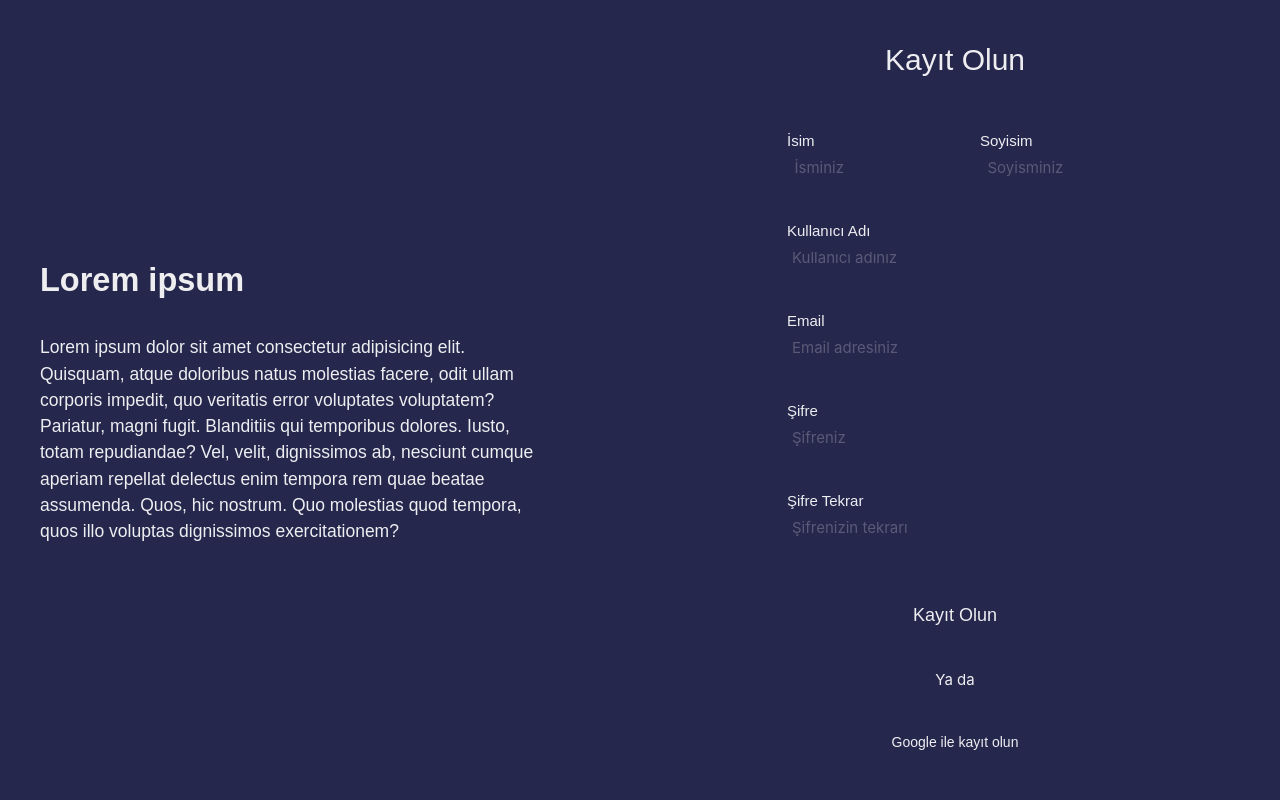
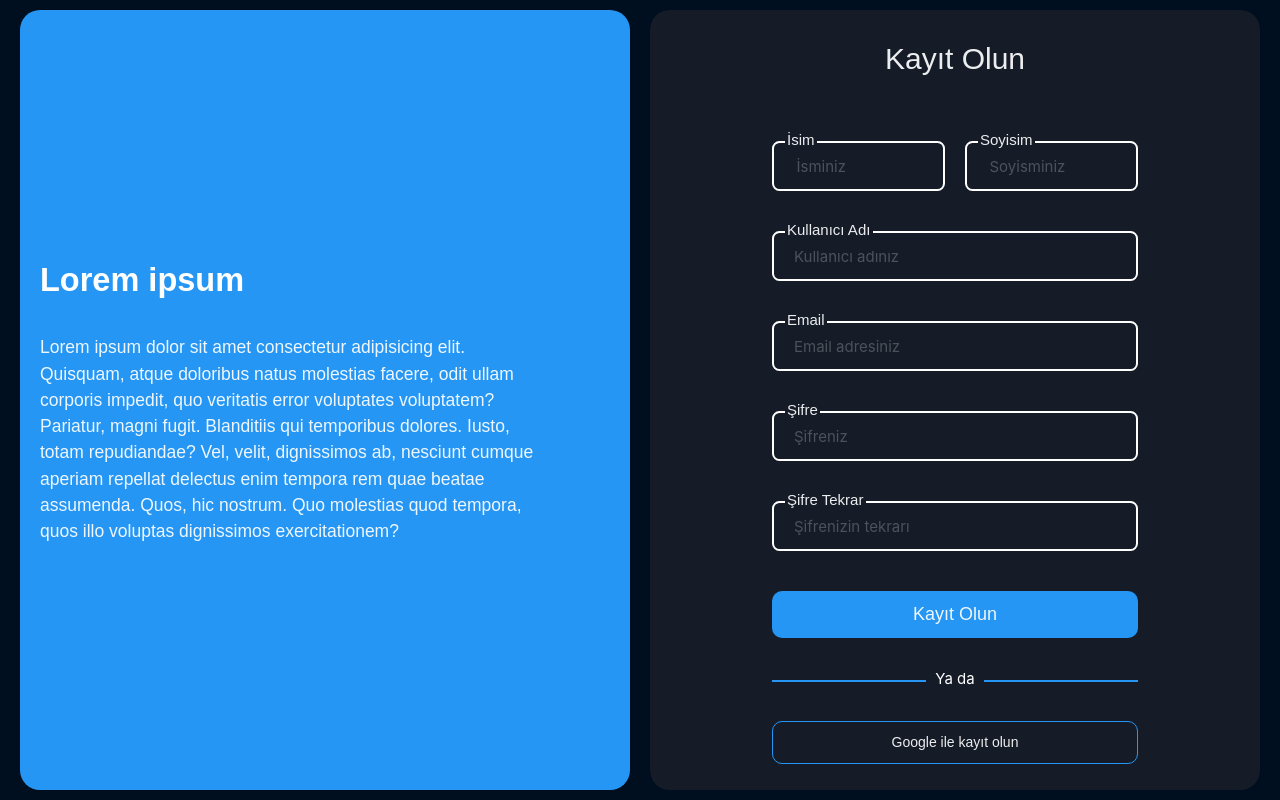
Before and after one commit to hukuki/frontend-main, a Next.js app: page /register in a window 1280 px wide. Built offline with nearby package versions, Linux system fonts and the light colour scheme.

Commit message:
Fixed the UI. Changed the signup api endpoint to register. TODO: Form validation on the frontend

```diff
--- /dev/null
+++ b/src/pages/api/register.js
@@ -0,0 +1,12 @@
+import { createUserWithEmailAndPassword } from "firebase/auth";
+import auth from "../../utils/auth"
+export default async function handler(req, res) {
+  if (req.method !== "POST") return res.status(405).send();
+  try {
+    const {email, password} = req.body;
+    const response = await createUserWithEmailAndPassword(auth, email, password)
+    console.log(response.json())
+  } catch (err) {
+    console.log(err)
+  }
+}
--- a/src/pages/api/signup.js
+++ /dev/null
@@ -1,56 +0,0 @@
-import { createUserWithEmailAndPassword } from "firebase/auth";
-import auth from "../../utils/auth"
-import firestore from "../../utils/firestore"
-import { collection, addDoc } from "firebase/firestore"
-export default async function handler(req, res) {
-  if (req.method !== "POST") return res.status(405).send();
-  try {
-    const {firstname, lastname, username, email, password} = req.body;
-    const response = await createUserWithEmailAndPassword(auth, email, password)
-    try {
-      const newUser = await addDoc(collection(firestore, "users"), {
-        firstname,
-        lastname,
-        username,
-        email,
-      })
-      console.log(newUser.id)
-    } catch (err) {
-        console.log(err)
-    }
-  } catch (err) {
-    console.log(err)
-  }
-
-  /*
-  const params = {
-    ClientId: process.env.COGNITO_CLIENT_ID,
-    Password: req.body.password,
-    Username: req.body.email,
-    UserAttributes: [
-      { Name: "given_name", Value: req.body.given_name },
-      { Name: "name", Value: req.body.given_name },
-      { Name: "family_name", Value: req.body.family_name },
-      { Name: "nickname", Value: req.body.nickname },
-      { Name: "birthdate", Value: req.body.birthdate },
-      { Name: "phone_number", Value: req.body.phone_number },
-      { Name: "address", Value: req.body.address },
-      { Name: "updated_at", Value: "" + Date.now() },
-    ],
-  };
-
-  const cognitoClient = new CognitoIdentityProviderClient({
-    region: process.env.COGNITO_REGION,
-  });
-
-  const signUpCommand = new SignUpCommand(params);
-
-  try {
-    const response = await cognitoClient.send(signUpCommand);
-    return res.status(response["$metadata"].httpStatusCode).send();
-  } catch (err) {
-    console.log(err);
-    return res.status(err["$metadata"].httpStatusCode).json({ message: err.toString() });
-  }
-  */
-}
--- a/src/pages/register/RegisterPage.module.css
+++ b/src/pages/register/RegisterPage.module.css
@@ -8,7 +8,7 @@
     grid-template-columns: 1fr 1fr;
     gap: 2rem;
     padding: 1rem 2rem;
-    background: var(--body-color);
+    background: var(--background-color-dark);
 }
 
 /* HERO */
@@ -18,7 +18,7 @@
     display: flex;
     justify-content: flex-start;
     align-items: center;
-    background-color: var(--first-color);
+    background-color: var(--color-blue-400);
     border-radius: 2rem;
     padding: 5rem 2rem;
 }
@@ -38,7 +38,7 @@
     font-size: 3.25rem;
     font-weight: 600;
     margin-bottom: 3rem;
-    color: var(--title-color);
+    color: var(--text-color-primary-light);
 }
 
 .hero__text {
@@ -57,7 +57,7 @@
     align-items: center;
     justify-self: center;
     width: 100%;
-    background-color: var(--container-color);
+    background-color: var(--container-color-dark);
     border-radius: 2rem;
 }
 
@@ -107,7 +107,7 @@
     top: -1.5rem;
     left: 1.25rem;
     padding: 0.25rem;
-    background-color: var(--container-color);
+    background-color: var(--container-color-dark);
     z-index: 10;
 }
 
@@ -116,7 +116,7 @@
     height: 100%;
     background: none;
     outline: none;
-    border: 2px solid var(--text-color);
+    border: 2px solid var(--text-color-primary-light);
     border-radius: 0.75rem;
     color: var(--text-color);
     padding: 2.25rem;
@@ -132,7 +132,7 @@
     top: -1.5rem;
     left: 1.25rem;
     padding: 0.25rem;
-    background-color: var(--container-color);
+    background-color: var(--container-color-dark);
     z-index: 10;
 }
 
@@ -144,7 +144,7 @@
     height: 100%;
     background: none;
     outline: none;
-    border: 2px solid var(--text-color);
+    border: 2px solid var(--text-color-primary-light);
     border-radius: 0.75rem;
     color: var(--text-color);
     padding: 2rem;
@@ -157,7 +157,7 @@
     font-size: 1.8rem;
     padding: 1rem 2rem;
     width: 100%;
-    background: var(--first-color);
+    background: var(--color-blue-400);
     border-radius: 1rem;
     font-weight: 400;
     text-align: center;
@@ -166,7 +166,7 @@
 }
 
 .form__button:hover {
-    background: var(--first-color-alt);
+    background: var(--color-blue-500);
 }
 
 /* OR LINES */
@@ -181,7 +181,7 @@
 
 .or__container span {
     font-size: 1.5rem;
-    color: var(--text-color-light);
+    color: var(--text-color-primary-light);
 }
 
 .or__container span::before {
@@ -192,7 +192,7 @@
     left: 0;
     width: 42%;
     height: .2rem;
-    background: var(--first-color)
+    background: var(--color-blue-400)
 }
 
 .or__container span::after {
@@ -203,7 +203,7 @@
     right: 0;
     width: 42%;
     height: .2rem;
-    background: var(--first-color)
+    background: var(--color-blue-400)
 }
 
 /* GOOGLE SIGN IN */
@@ -213,7 +213,7 @@
     font-size: 1.4rem;
     padding: 1rem 2rem;
     width: 60%;
-    border: 1px solid var(--first-color);
+    border: 1px solid var(--color-blue-400);
     border-radius: 1rem;
     font-weight: 300;
     text-align: center;
@@ -223,6 +223,6 @@
 }
 
 .google-signin:hover {
-    background: var(--first-color);
+    background: var(--color-blue-400);
     color: #fff;
 }
--- a/src/pages/register/index.js
+++ b/src/pages/register/index.js
@@ -13,7 +13,7 @@ function RegisterPage() {
 
     const handleRegistration = async (e) => {
         e.preventDefault()
-        const response = await fetch("/api/signup", {
+        const response = await fetch("/api/register", {
             method: "POST",
             headers: {
                 "Content-Type": "application/json"
@@ -71,7 +71,7 @@ function RegisterPage() {
                         <input
                         onChange={(e) => setPassword(e.target.value)}
                         value={password}
-                        type="password" className={styles["form__input"]} placeholder="Şifreniz" id="password" value={password} />
+                        type="password" className={styles["form__input"]} placeholder="Şifreniz" id="password" value={password} autoComplete="true" />
                     </div>
                     <div className={styles["form__input-container"]}>
                         <label htmlFor="password_confirm" className={styles["form__input-label"]}>Şifre Tekrar</label>
--- a/src/utils/firestore.js
+++ /dev/null
@@ -1,6 +0,0 @@
-import { getFirestore } from "firebase/firestore"
-import app from "./firebase"
-
-const firestore = getFirestore(app)
-
-export default firestore
```
Also changed, not shown: src/utils/firebase/auth.js (renamed from src/utils/auth.js), src/utils/firebase/firebase.js (renamed from src/utils/firebase.js).
